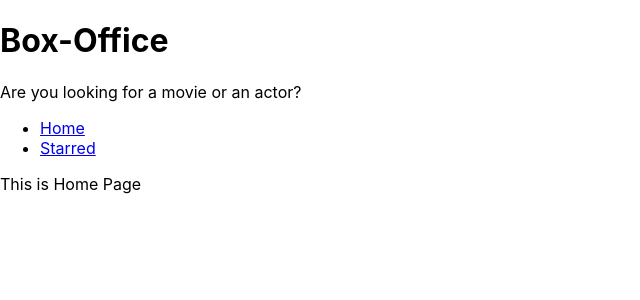
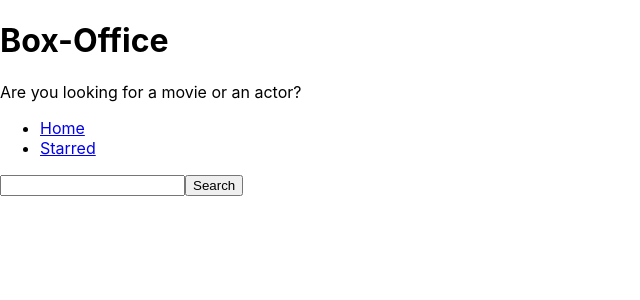
Before and after one commit to sapna0893/box-office, a React (Create React App) app: page / in a window 1280 px wide. Shown: the top 300 px of the page, without its empty margins (0-640 px from the left). Built offline with nearby package versions, Linux system fonts and the light colour scheme.

Commit message:
created input search and fetch results from TVmaze API

```diff
--- a/src/components/pages/Home.jsx
+++ b/src/components/pages/Home.jsx
@@ -1,8 +1,40 @@
-import React from 'react';
+import React, { useState } from 'react';
 import MainPageLayout from '../MainPageLayout';
 
 function Home() {
-  return <MainPageLayout> This is Home Page</MainPageLayout>;
+  const [input, setInput] = useState('');
+
+  const onSearch = () => {
+    fetch('https://api.tvmaze.com/search/shows?q=men')
+      .then(r => r.json())
+      .then(results => {
+        console.log(results);
+      });
+  };
+
+  const onKeyDown = ev => {
+    if (ev.keyCode === 13) {
+      onSearch();
+    }
+  };
+
+  const onInputChange = ev => {
+    setInput(ev.target.value);
+  };
+
+  return (
+    <MainPageLayout>
+      <input
+        type="text"
+        onChange={onInputChange}
+        value={input}
+        onKeyDown={onKeyDown}
+      />
+      <button type="button" onClick={onSearch}>
+        Search
+      </button>
+    </MainPageLayout>
+  );
 }
 
 export default Home;
```
